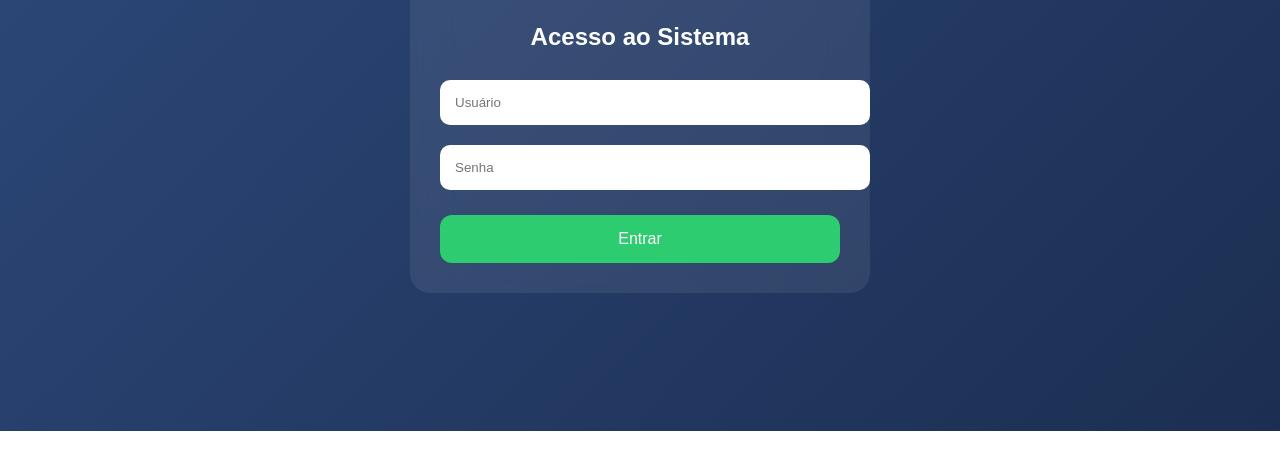
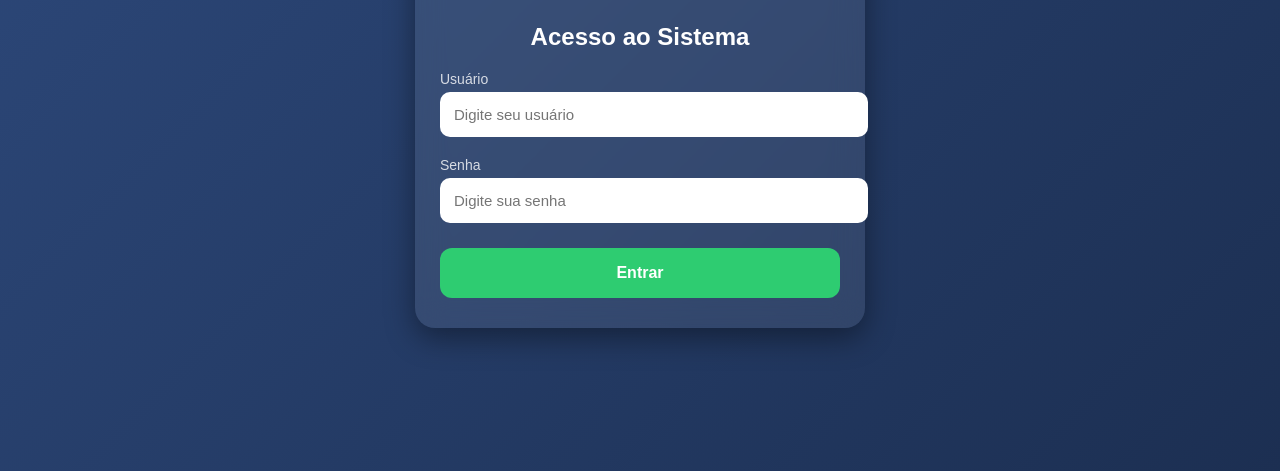
Before and after one commit to wendercsa/PONTO-GEOLAB, a website: page public/login.html in a window 1280 px wide. Shown: the part 369-840 px from the top of the page. Before the commit the page ends 800 px from the top, so only its background shows below. Drawn offline with Linux system fonts and the light colour scheme.

Commit message:
Update login.html

```diff
--- a/public/login.html
+++ b/public/login.html
@@ -2,52 +2,85 @@
 <html>
 <head>
   <title>Login - Geolab</title>
+
   <meta name="viewport" content="width=device-width, initial-scale=1.0">
 
   <style>
     body {
       font-family: Arial;
       background: linear-gradient(135deg, #2e4a7d, #1c2f52);
+      color: white;
+      margin: 0;
+
       display: flex;
       justify-content: center;
       align-items: center;
-      height: 100vh;
-      margin: 0;
-      color: white;
+
+      min-height: 100vh;
+      padding: 20px;
     }
 
     .container {
       width: 100%;
       max-width: 400px;
-      padding: 30px;
+
+      background: rgba(255,255,255,0.08);
+      padding: 30px 25px;
       border-radius: 20px;
-      background: rgba(255,255,255,0.08);
-      backdrop-filter: blur(20px);
+
+      backdrop-filter: blur(15px);
+      box-shadow: 0 10px 30px rgba(0,0,0,0.4);
+
       text-align: center;
     }
 
     .logo {
-      max-width: 180px;
+      width: 180px;
+      margin-bottom: 15px;
+    }
+
+    h2 {
       margin-bottom: 20px;
+    }
+
+    label {
+      display: block;
+      text-align: left;
+      margin-top: 10px;
+      margin-bottom: 5px;
+      font-size: 14px;
+      opacity: 0.8;
     }
 
     input {
       width: 100%;
-      padding: 15px;
-      margin: 10px 0;
+      padding: 14px;
       border-radius: 10px;
       border: none;
+      margin-bottom: 10px;
+      font-size: 15px;
     }
 
     button {
       width: 100%;
-      padding: 15px;
+      padding: 16px;
       margin-top: 15px;
+
+      border: none;
       border-radius: 12px;
-      border: none;
+
+      font-size: 16px;
+      font-weight: bold;
+
+      color: white;
       background: #2ecc71;
-      color: white;
-      font-size: 16px;
+
+      cursor: pointer;
+      transition: 0.2s;
+    }
+
+    button:active {
+      transform: scale(0.97);
     }
   </style>
 </head>
@@ -56,29 +89,50 @@
 
   <div class="container">
 
+    <!-- LOGO -->
     <img src="logo.png" class="logo">
 
     <h2>Acesso ao Sistema</h2>
 
-    <input type="text" id="usuario" placeholder="Usuário">
-    <input type="password" id="senha" placeholder="Senha">
+    <label>Usuário</label>
+    <input type="text" id="usuario" placeholder="Digite seu usuário">
 
-    <button onclick="login()">Entrar</button>
+    <label>Senha</label>
+    <input type="password" id="senha" placeholder="Digite sua senha">
+
+    <button onclick="fazerLogin()">Entrar</button>
 
   </div>
 
   <script>
-    function login() {
+
+    // 🔥 SE JÁ ESTIVER LOGADO, NÃO MOSTRA LOGIN
+    const jaLogado = localStorage.getItem('usuarioLogado');
+    if (jaLogado) {
+      window.location.href = "index.html";
+    }
+
+    function fazerLogin() {
       const usuario = document.getElementById('usuario').value;
+      const senha = document.getElementById('senha').value;
 
-      if (!usuario) {
-        alert("Digite o usuário");
-        return;
+      // 🔐 LOGIN SIMPLES (AJUSTE AQUI SE QUISER MAIS USUÁRIOS)
+      if (usuario === "admin" && senha === "123") {
+
+        // ✅ SALVA USUÁRIO CORRETAMENTE
+        localStorage.setItem('usuarioLogado', JSON.stringify({
+          nome: "Wender Cardoso",
+          usuario: usuario
+        }));
+
+        // 🚀 REDIRECIONA
+        window.location.href = "index.html";
+
+      } else {
+        alert("Usuário ou senha inválidos");
       }
+    }
 
-      localStorage.setItem('nome', usuario);
-      location.href = "index.html";
-    }
   </script>
 
 </body>
```
